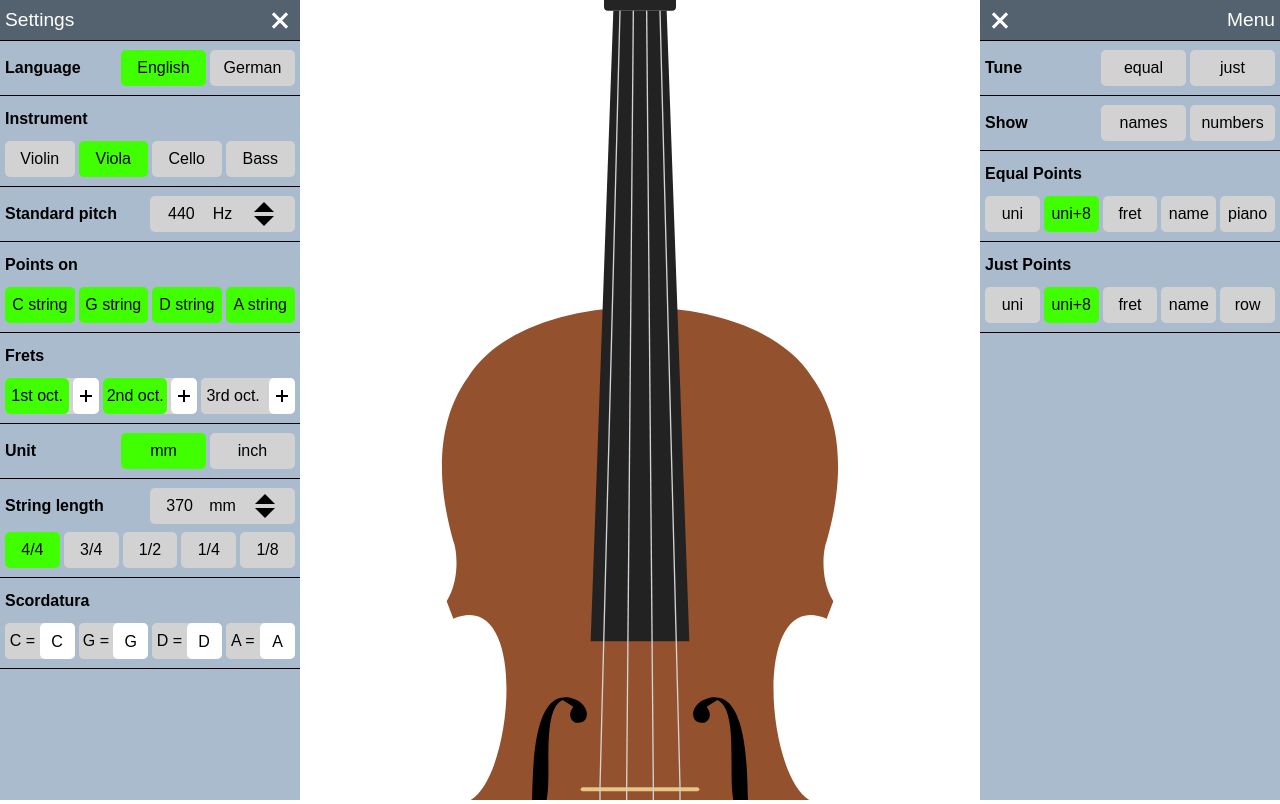
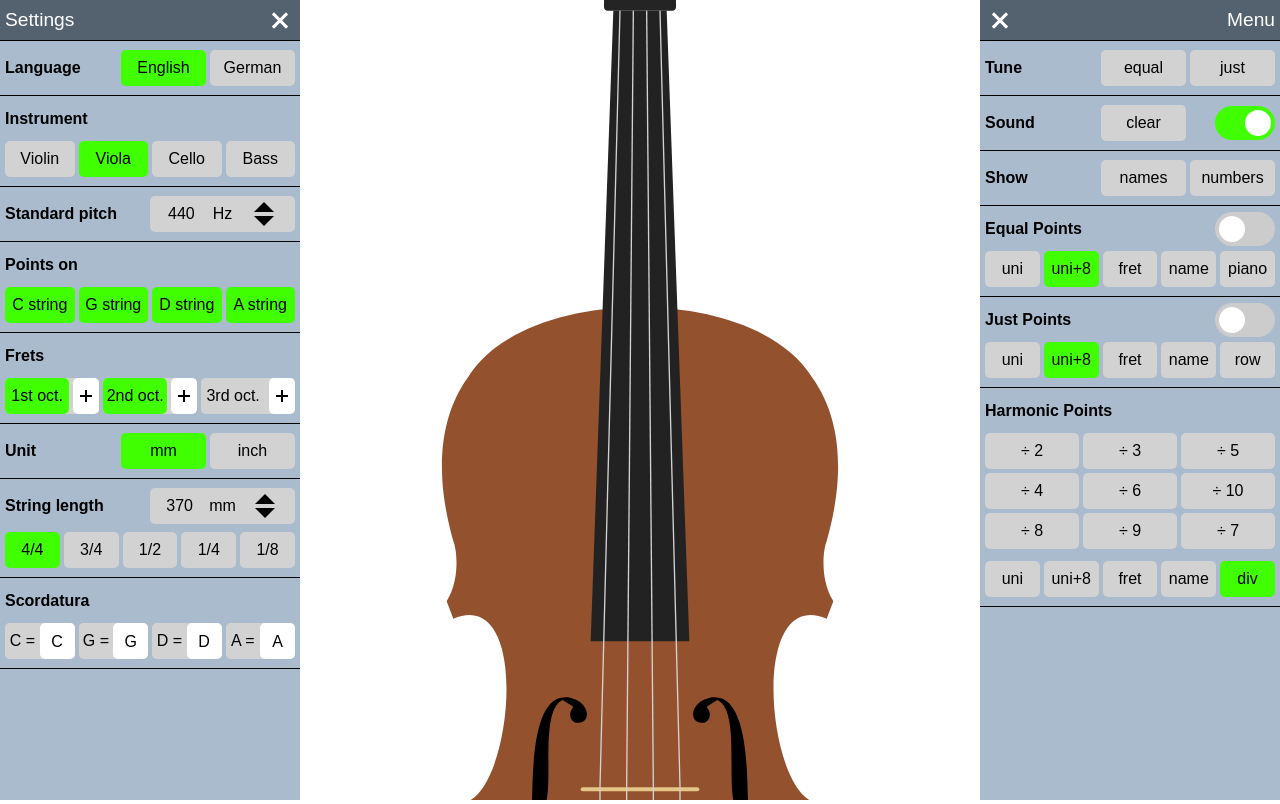
Before and after one commit to ruperthunz/fingerboard-app, a React (Vite) app: page /viola in a window 1280 px wide. Built offline with nearby package versions, Linux system fonts and the light colour scheme.

Commit message:
added sound Component and Harmonic Points Component

```diff
--- a/src/App.jsx
+++ b/src/App.jsx
@@ -61,6 +61,7 @@ export function App() {
       { standard: "G", scordatura: "g" }
     ]
   })
+  const [soundEnabled, setSoundEnabled] = useState(true)
   const [show, setShow] = useLocalStorage("show", "none")
   const [equalPointsColor, setEqualPointsColor] = useLocalStorage(
     "equalPointsColor",
@@ -70,6 +71,21 @@ export function App() {
     "justPointsColor",
     "uniPlus8"
   )
+  const [harmonicPointsColor, setHarmonicPointsColor] = useLocalStorage(
+    "harmonicPointsColor",
+    "div"
+  )
+  const [divisions, setDivisions] = useState([
+    false,
+    false,
+    false,
+    false,
+    false,
+    false,
+    false,
+    false,
+    false
+  ])
   const [tune, setTune] = useState(null)
 
   useEffect(() => {
@@ -120,12 +136,18 @@ export function App() {
         setStrings,
         tune,
         setTune,
+        soundEnabled,
+        setSoundEnabled,
         show,
         setShow,
         equalPointsColor,
         setEqualPointsColor,
         justPointsColor,
-        setJustPointsColor
+        setJustPointsColor,
+        harmonicPointsColor,
+        setHarmonicPointsColor,
+        divisions,
+        setDivisions
       }}
     >
       <RouterProvider router={router} />
@@ -150,10 +172,10 @@ function logSelectedPoints(
     fretStates.forEach((oct, index) => {
       oct.frets.forEach((fret, fretIndex) => {
         if (fret) {
-          console.log(`Name: ${string[index][fretIndex].name[language]}`)
-          console.log(
-            `Color: ${string[index][fretIndex].colors[equalPointsColor]}`
-          )
+          // console.log(`Name: ${string[index][fretIndex].name[language]}`)
+          // console.log(
+          //   `Color: ${string[index][fretIndex].colors[equalPointsColor]}`
+          // )
         }
       })
     })
--- a/src/components/menu/EqualPoints.jsx
+++ b/src/components/menu/EqualPoints.jsx
@@ -8,7 +8,21 @@ export function EqualPoints() {
 
   return (
     <div className="widget">
-      <div className="widget-label">{t.equalPoints}</div>
+      <div className="widget-label">
+        {t.equalPoints}
+        <div className="switch-wrapper">
+          <label className="switch">
+            <input type="checkbox"></input>
+            <span className="slider round"></span>
+          </label>
+        </div>
+      </div>
+      {/* <div className="switch-wrapper">
+        <label className="switch">
+          <input type="checkbox"></input>
+          <span className="slider round"></span>
+        </label>
+      </div> */}
       <div className="widget-content">
         <div className="btn-container">
           {colorOptions.map(option => {
--- a/src/components/menu/HarmonicPoints.jsx
+++ b/src/components/menu/HarmonicPoints.jsx
@@ -1 +1,71 @@
-export function HarmonicPoints() {}
+import { useContext } from "react"
+import { Context } from "../../App"
+
+const colorOptions = ["uni", "uniPlus8", "fret", "name", "div"]
+const divisionsOptions = [
+  "÷ 2",
+  "÷ 3",
+  "÷ 5",
+  "÷ 4",
+  "÷ 6",
+  "÷ 10",
+  "÷ 8",
+  "÷ 9",
+  "÷ 7"
+]
+
+export function HarmonicPoints() {
+  const {
+    t,
+    harmonicPointsColor,
+    setHarmonicPointsColor,
+    divisions,
+    setDivisions
+  } = useContext(Context)
+
+  return (
+    <div className="widget">
+      <div className="widget-label">{t.harmonicPoints}</div>
+      <div className="widget-content">
+        <div className="division-container">
+          {divisionsOptions.map((option, index) => {
+            return (
+              <div
+                key={option}
+                className={
+                  divisions[index]
+                    ? "btn selected division-btn"
+                    : "btn division-btn"
+                }
+                onClick={() => handleDivisions(index)}
+              >
+                {option}
+              </div>
+            )
+          })}
+        </div>
+        <div className="btn-container">
+          {colorOptions.map(option => {
+            return (
+              <div
+                key={option}
+                className={
+                  harmonicPointsColor === option ? "btn selected" : "btn"
+                }
+                onClick={() => setHarmonicPointsColor(option)}
+              >
+                {t[option]}
+              </div>
+            )
+          })}
+        </div>
+      </div>
+    </div>
+  )
+
+  function handleDivisions(index) {
+    setDivisions(currentDivisions => {
+      return currentDivisions.toSpliced(index, 1, !currentDivisions[index])
+    })
+  }
+}
--- a/src/components/menu/JustPoints.jsx
+++ b/src/components/menu/JustPoints.jsx
@@ -8,7 +8,15 @@ export function JustPoints() {
 
   return (
     <div className="widget">
-      <div className="widget-label">{t.justPoints}</div>
+      <div className="widget-label">
+        {t.justPoints}
+        <div className="switch-wrapper">
+          <label className="switch">
+            <input type="checkbox"></input>
+            <span className="slider round"></span>
+          </label>
+        </div>
+      </div>
       <div className="widget-content">
         <div className="btn-container">
           {colorOptions.map(option => {
--- a/src/components/menu/Sound.jsx
+++ b/src/components/menu/Sound.jsx
@@ -1 +1,31 @@
-export function Sound() {}
+import { useContext } from "react"
+import { Context } from "../../App"
+
+export function Sound() {
+  const { t, soundEnabled, setSoundEnabled } = useContext(Context)
+
+  return (
+    <div className="widget">
+      <div className="widget-content alt-1">
+        <div className="widget-label">{t.sound}</div>
+        <div className="btn-container">
+          <div className="btn" onClick={() => handleClear()}>
+            {t.clear}
+          </div>
+          <div className="switch-wrapper switch-takes-50">
+            <label className="switch">
+              <input
+                type="checkbox"
+                checked={soundEnabled}
+                onChange={() => setSoundEnabled(!soundEnabled)}
+              />
+              <span className="slider round"></span>
+            </label>
+          </div>
+        </div>
+      </div>
+    </div>
+  )
+
+  function handleClear() {}
+}
--- a/src/styles/menus-styles.css
+++ b/src/styles/menus-styles.css
@@ -135,9 +135,10 @@
   font-weight: 600;
   display: flex;
   align-self: center;
-  margin-right: 12px;
+  /* margin-right: 12px; */
   height: var(--widget-height);
   align-items: center;
+  justify-content: space-between;
 }
 
 /* .widget-content {
@@ -160,9 +161,20 @@
   grid-template-columns: 50% 50%;
 }
 
+.btn-container,
+.division-container {
+  margin: 4px 0;
+}
+
 .btn-container {
   display: flex;
-  margin: 4px 0;
+}
+
+.division-container {
+  display: grid;
+  grid-template-columns: repeat(3, minmax(0, 1fr));
+  gap: 4px;
+  margin-bottom: 12px;
 }
 
 .btn {
@@ -177,6 +189,10 @@
   background-color: var(--grey);
   border-radius: var(--border-radius);
   cursor: pointer;
+}
+
+.division-btn {
+  margin: 0;
 }
 
 .btn-white {
@@ -320,3 +336,77 @@ select {
   text-align: center;
   cursor: pointer;
 }
+
+/* ---------- TOGGLE SWITCH ---------- */
+
+.switch-wrapper {
+  display: flex;
+  align-items: center;
+  justify-content: end;
+}
+/* The switch - the box around the slider */
+.switch {
+  position: relative;
+  display: inline-block;
+  width: 60px;
+  height: 34px;
+}
+
+/* Hide default HTML checkbox */
+.switch input {
+  opacity: 0;
+  width: 0;
+  height: 0;
+}
+
+/* The slider */
+.slider {
+  position: absolute;
+  cursor: pointer;
+  top: 0;
+  left: 0;
+  right: 0;
+  bottom: 0;
+  background-color: #ccc;
+  -webkit-transition: 0.4s;
+  transition: 0.4s;
+}
+
+.slider:before {
+  position: absolute;
+  content: "";
+  height: 26px;
+  width: 26px;
+  left: 4px;
+  bottom: 4px;
+  background-color: white;
+  -webkit-transition: 0.4s;
+  transition: 0.4s;
+}
+
+input:checked + .slider {
+  background-color: var(--selectGreen);
+}
+
+/* input:focus + .slider {
+  box-shadow: 0 0 1px var(--selectGreen);
+} */
+
+input:checked + .slider:before {
+  -webkit-transform: translateX(26px);
+  -ms-transform: translateX(26px);
+  transform: translateX(26px);
+}
+
+/* Rounded sliders */
+.slider.round {
+  border-radius: 34px;
+}
+
+.slider.round:before {
+  border-radius: 50%;
+}
+
+.switch-takes-50 {
+  width: 50%;
+}
```
